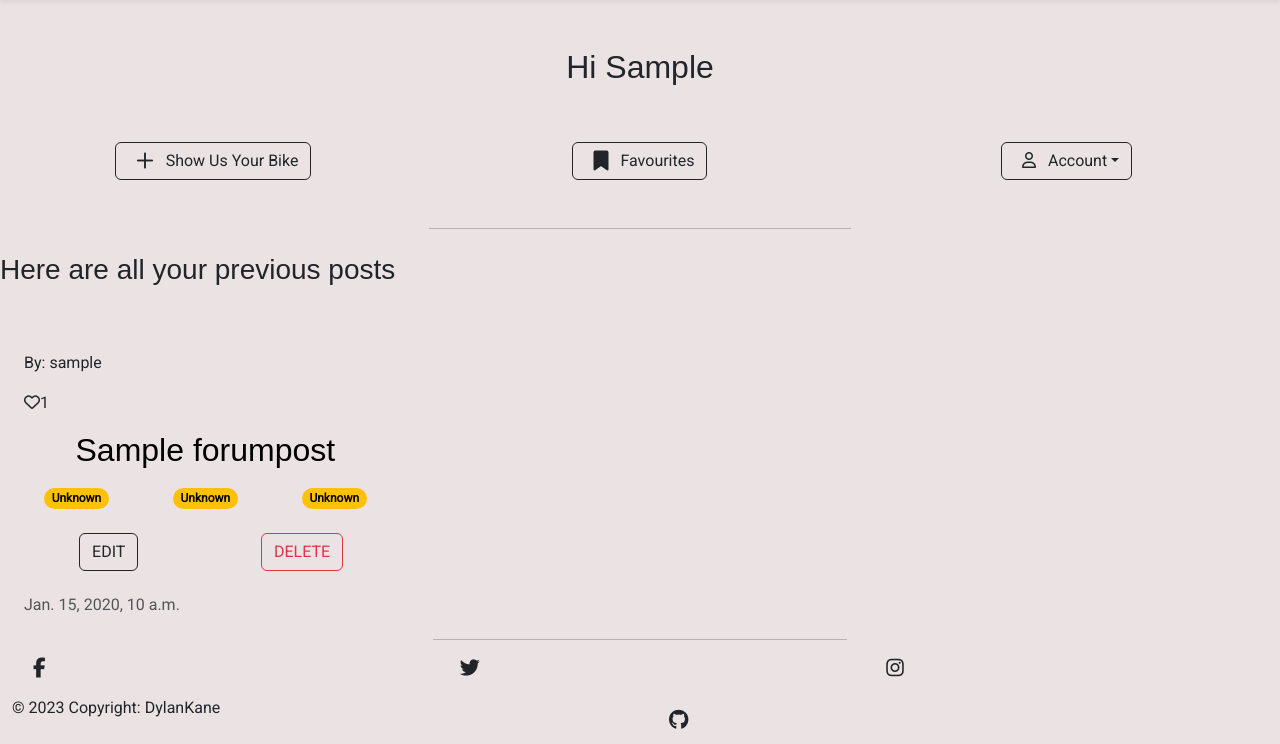
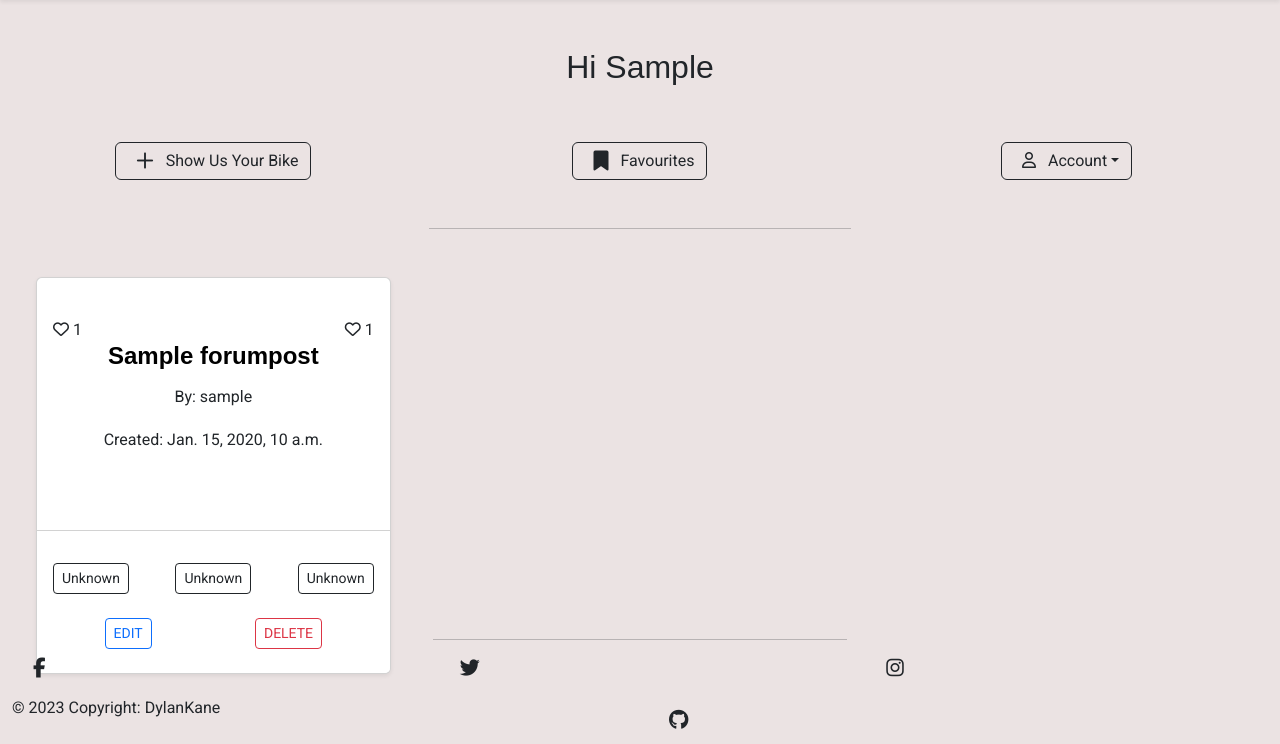
Before and after one commit to dylankane/pedal, a Django app: page /profile/ in a window 1280 px wide. Shown: the part 56-800 px from the top of the page. Run offline with Django 3.2, Linux system fonts and the light colour scheme; a user stored in the database is signed in; tables that the repository leaves empty hold one stand-in row (values such as "Sample post"); some libraries are stand-ins or nearby versions; some web fonts are replaced.

Commit message:
Add bootstrap styles to card posts

```diff
--- a/templates/profile.html
+++ b/templates/profile.html
@@ -4,7 +4,6 @@
 
 {% load crispy_forms_tags %}
 <div class="container-fluid mb-5">
-    {% if user.is_authenticated %}
     <div class="row text-center my-5">
         <h2>Hi {{ user.username|capfirst }} </h2>
     </div>
@@ -23,7 +22,8 @@
         </div>
         <div class="col-4 text-center">
             <div class="row-3 dropdown">
-                <a href="#" class="btn btn-outline-dark dropdown-toggle" role="button" data-bs-toggle="dropdown" aria-expanded="false">
+                <a href="#" class="btn btn-outline-dark dropdown-toggle" role="button" data-bs-toggle="dropdown"
+                    aria-expanded="false">
                     <span class="p-2"><i class="fa-sharp fa-regular fa-user"></i></span> Account</a>
                 <ul class="dropdown-menu" data-bs-theme="dark">
                     <li><a class="dropdown-item" href="{% url 'account_logout' %}">Log Out</a></li>
@@ -34,63 +34,46 @@
     </div>
 </div>
 <hr>
-<div class="row mt-4">
-    <h3>Here are all your previous posts</h3>
+<div class="container-fluid">
+    <div class="col">
+        <div class="row my-4">
+            {% for post in posts %}
+            <div class="col-md-4 mb-4">
+                <div class=" card card-cascade wider bg-white rounded shadow-sm h-100 m-4">
+                    <div class="view view-cascade overlay">
+                        {% if "placeholder" in post.cover_image.url %}
+                        <img src="/static/images/placeholder2.jpg.webp" alt="" class="img-fluid card-img-top">
+                        {% else %}
+                        <img src="{{ post.cover_image.url }}" alt="" class="img-fluid card-img-top">
+                        {% endif %}
                     </div>
-<div class="row">
-    <div class="col-12 mt-3 left">
-        <div class="row">
-            {% for post in posts %}
-            <div class="col-md-4 mt-3">
-                <div class="col mb-4 h-100">
-
-                    <div class="card-body mx-4">
-                        <div class="image-container">
-                            {% if "placeholder" in post.cover_image.url %}
-                            <img class="card-img-top rounded" src="/static/images/placeholder2.jpg.webp">
-                            {% else %}
-                            <img class="card-img-top rounded" src=" {{ post.cover_image.url }}">
-                            {% endif %}
-                            <div class="image-flash">
-                                <div class="col">
-                                    <p class="author">By: {{ post.author }}</p>
+                    <div class="card-body card-body-cascade text-center p-3">
+                        <div class="d-flex justify-content-between">
+                            <div>
+                                <span><i class="far fa-heart"></i></span>
+                                <span class="font-weight-bold">{{ post.number_of_likes }}</span>
                             </div>
-                                <div classs="col">
-                                    <p><i class="far fa-heart"></i>{{ post.number_of_likes }}</p>
+                            <div>
+                                {% with post.comments.count as total_comments %}
+                                <span><i class="far fa-heart"></i></span>
+                                <span class="font-weight-bold"> {{ total_comments }}</span>
+                                {% endwith %}
                             </div>
                         </div>
+                        <h4 class="card-title"><a href="#"><strong>{{ post.title }}</strong></a></h4>
+                        <h6 class="font-weight-bold py-2">By: {{ post.author }}</h6>
+                        <h6 class="font-weight-bold py-2">Created: {{ post.created_on }}</h6>
                     </div>
-
-                        <div>
-                            <a href="{% url 'post_detail' post.pk post.slug %}" class="post-link">
-                                <h2 class="card-title text-center">{{ post.title }}</h2>
-                            </a>
+                    <div class="card-footer bg-white text-muted text-center">
+                        <div class="d-flex justify-content-between my-4">
+                            <a href="#"><span class="btn btn-outline-dark btn-sm">{{ post.bikes }}</span></a>
+                            <a href="#"><span class="btn btn-outline-dark btn-sm">{{ post.bars }}</span></a>
+                            <a href="#"><span class="btn btn-outline-dark btn-sm">{{ post.gears }}</span></a>
                         </div>
-
-                        <div class="row my-3 text-center">
-                            <div class="col">
-                                <a href="{% url 'categories' post.bikes %}"
-                                    class="badge rounded-pill text-bg-warning">{{ post.bikes }}</a>
+                        <div class="d-flex justify-content-around my-3">
+                            <a href="{% url 'update_post' post.slug %}"><span class="btn btn-outline-primary btn-sm">EDIT</span></a>
+                            <a href="{% url 'delete_post' post.slug %}"><span class="btn btn-outline-danger btn-sm">DELETE</span></a>
                         </div>
-                            <div class="col">
-                                <a href="{% url 'categories' post.bars %}"
-                                    class="badge rounded-pill text-bg-warning">{{ post.bars }}</a>
-                            </div>
-                            <div class="col">
-                                <a href="{% url 'categories' post.gears %}"
-                                    class="badge rounded-pill text-bg-warning">{{ post.gears }}</a>
-                            </div>
-                        </div>
-
-                        <div class="row text-center my-4">
-                            <div class="col">
-                                <a href="{% url 'update_post' post.slug %}" class="btn btn-outline-dark">EDIT</a>
-                            </div>
-                            <div class="col">
-                                <a href="{% url 'delete_post' post.slug %}" class="btn btn-outline-danger">DELETE</a>
-                            </div>
-                        </div>
-                        <p class="card-text text-muted h6">{{ post.created_on}}</p>
                     </div>
                 </div>
             </div>
@@ -99,37 +82,28 @@
         <div class="row">
             {% endif %}
             {% endfor %}
-
         </div>
     </div>
 </div>
 {% if is_paginated %}
-<nav aria-label="Page navigation">
+<nav class="mb-5" aria-label="Page navigation">
     <ul class="pagination justify-content-center">
         {% if page_obj.has_previous %}
-        <li><a href="?page={{ page_obj.previous_page_number }}" class="page-link">&laquo; PREV </a></li>
+        <li><a href="?page={{ page_obj.previous_page_number }}" class="page-link text-dark rounded m-1">&laquo; PREV </a></li>
         {% endif %}
+        {% for i in paginator.page_range %}
+        {% if page_obj.number == i %}
+            <li class="page-item disabled"><a href="?page={{ i }}" class="page-link text-dark rounded m-1">{{ i }}</a></li>
+        {% else %}
+            <li><a href="?page={{ i }}" class="page-link text-dark rounded m-1">{{ i }}</a></li>
+        {% endif %}
+    {% endfor %}
         {% if page_obj.has_next %}
-        <li><a href="?page={{ page_obj.next_page_number }}" class="page-link"> NEXT &raquo;</a></li>
+        <li><a href="?page={{ page_obj.next_page_number }}" class="page-link text-dark rounded m-1"> NEXT &raquo;</a></li>
 
         {% endif %}
     </ul>
 </nav>
 {% endif %}
-{% else %}
-<div class="row text-center my-5">
-    <h2>It looks like your not logged in...</h2>
-</div>
-<div class="col-8 offset-2 my-5 text-center">
-    <div class="row">
-        <p>Log in or sign up to enjoy the full experience of our community</p>
-    </div>
-    <div class="row">
-        <a href="{% url 'account_login' %}" class="btn btn-warning">Log In</a>
-        <a href="{% url 'account_signup' %}" class="btn btn-warning">Sign Up</a>
-    </div>
-</div>
-{% endif %}
-
 </div>
 {% endblock %}
--- a/templates/update_post.html
+++ b/templates/update_post.html
@@ -17,7 +17,7 @@
         <form method="POST">
             {{ form | crispy }}
             {% csrf_token %}
-            <button type="submit" class="btn btn-success btn-lg">Update</button>
+            <button type="submit" class="btn btn-outline-dark btn-lg">Update</button>
         </form>
     </div class=mb-4>
 
```
Also changed, not shown: templates/index.html (+30 -36 lines). Lines whose indentation alone changed are shown as unchanged.
